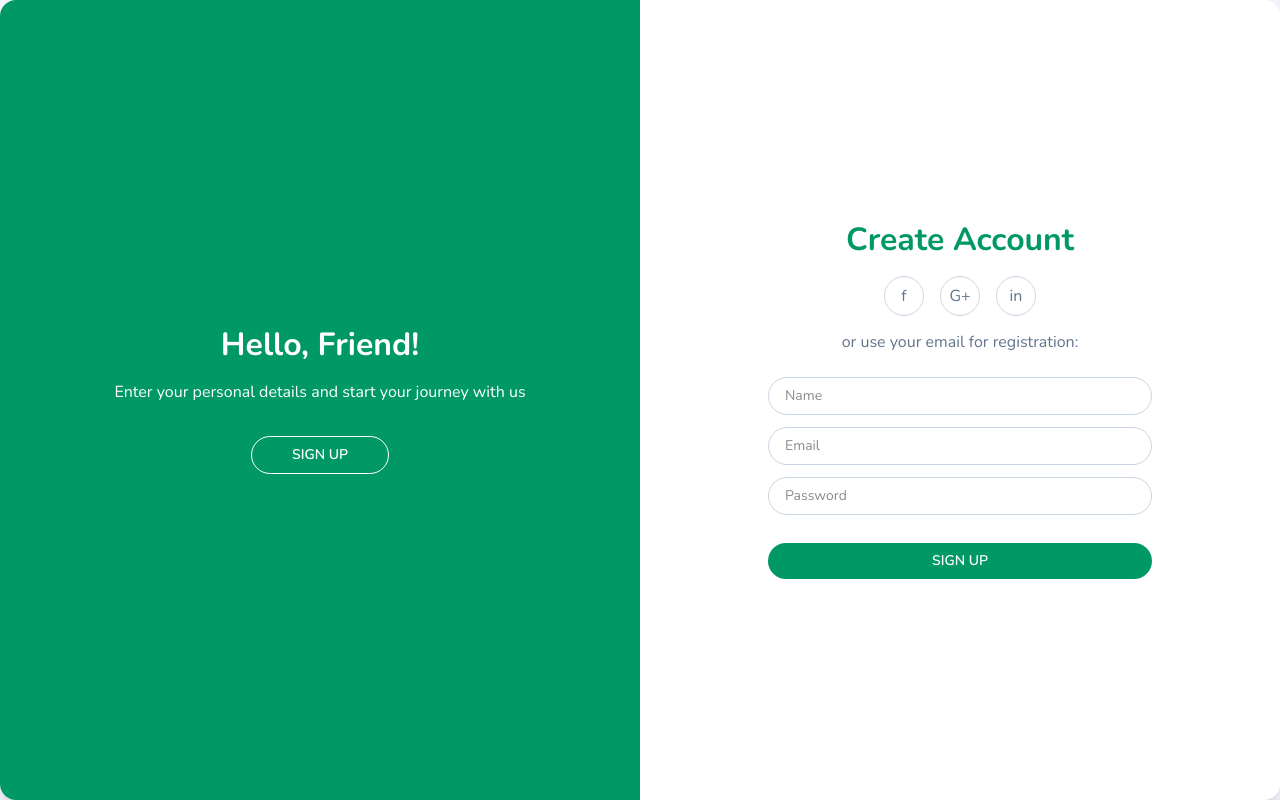
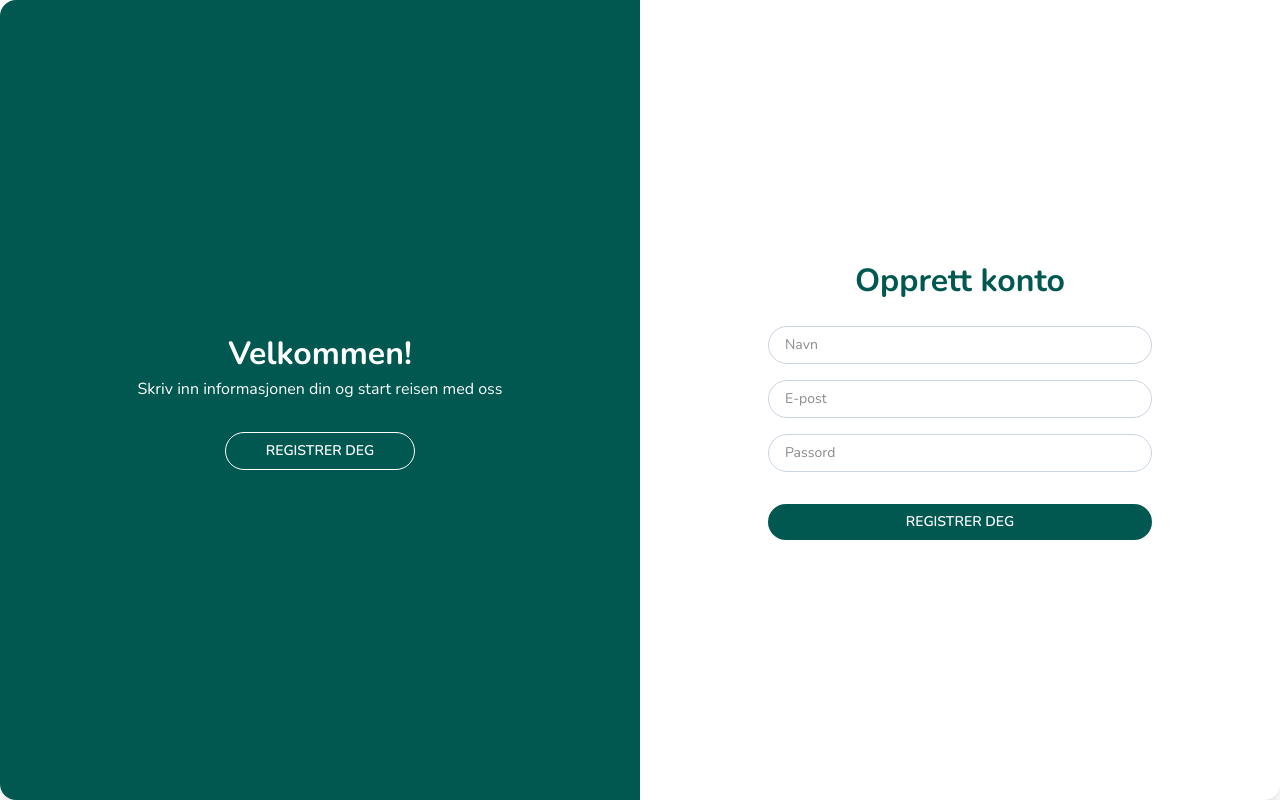
Before and after one commit to alepab03/tverrfaglig-prosjekt, a Next.js app in the folder nettside/: page /registrering in a window 1280 px wide. Built offline with nearby package versions, Linux system fonts and the light colour scheme.

Commit message:
update page reg

```diff
--- a/nettside/src/app/registrering/page.tsx
+++ b/nettside/src/app/registrering/page.tsx
@@ -1,137 +1,137 @@
 "use client";
+import { useState } from "react";
 
-import React, { useState } from "react";
+// Gjenbrukbar input-komponent i samme stil
+let InputField = ({ type, placeholder }: { type: string; placeholder: string }) => (
+  <input
+    type={type}
+    placeholder={placeholder}
+    className={`
+      border border-slate-300 rounded-full px-4 py-2 text-sm
+      focus:border-[var(--green)] focus:ring-2 focus:ring-[var(--green)] focus:outline-none
+      transition
+    `}
+  />
+);
 
-const DiprellaAuth: React.FC = () => {
-  const [isSignIn, setIsSignIn] = useState(true);
+export default function Reg() {
+  let [isSignIn, setIsSignIn] = useState<boolean>(true);
+
+  // Skjema-handlere
+  let handleSignIn = (e: React.FormEvent<HTMLFormElement>) => {
+    e.preventDefault();
+    console.log("Logg inn sendt!");
+  };
+
+  let handleRegister = (e: React.FormEvent<HTMLFormElement>) => {
+    e.preventDefault();
+    console.log("Registrering sendt!");
+  };
+
+  // Dynamisk innhold for desktop-panelet
+  let panelContent = isSignIn ? (
+    <>
+      <h2 style={{ fontSize: "var(--h2)", fontWeight: 700 }}>Velkommen!</h2>
+      <p className="text-sm text-center mb-8" style={{ color: "var(--background)" }}>
+        Skriv inn informasjonen din og start reisen med oss
+      </p>
+      <button
+        onClick={() => setIsSignIn(false)}
+        style={{
+          borderColor: "var(--background)",
+          backgroundColor: "transparent",
+          color: "var(--background)"
+        }}
+        className="border rounded-full px-10 py-2 text-sm font-semibold hover:bg-white hover:text-[var(--green)] transition"
+      >
+        REGISTRER DEG
+      </button>
+    </>
+  ) : (
+    <>
+      <h2 style={{ fontSize: "var(--h2)", fontWeight: 700 }}>Velkommen tilbake!</h2>
+      <p className="text-sm text-center mb-8" style={{ color: "var(--background)" }}>
+        For å holde kontakten, logg inn med informasjonen din
+      </p>
+      <button
+        onClick={() => setIsSignIn(true)}
+        style={{
+          borderColor: "var(--background)",
+          backgroundColor: "transparent",
+          color: "var(--background)"
+        }}
+        className="border rounded-full px-10 py-2 text-sm font-semibold hover:bg-white hover:text-[var(--green)] transition"
+      >
+        LOGG INN
+      </button>
+    </>
+  );
 
   return (
-    <div className="h-screen flex items-center justify-center bg-slate-100">
-      <div className="relative w-full h-screen bg-white rounded-2xl shadow-xl overflow-hidden">
+    <div
+      className="h-screen w-screen flex items-center justify-center"
+      style={{ backgroundColor: "var(--background)", color: "var(--foreground)" }}
+    >
+      <div className="relative w-full h-full rounded-2xl shadow-xl overflow-hidden md:grid md:grid-cols-2">
 
-        {/* GRID: Sign In (left) + Sign Up (right) */}
-        <div className="grid grid-cols-2 h-full">
-
-          {/* LEFT: SIGN IN */}
-          <div className="flex flex-col items-center justify-center p-10">
-            <h2 className="text-3xl font-bold text-emerald-600 mb-4">
-              Sign in to Diprella
+        {/* Venstre / høyre innhold */}
+        <div className={`flex flex-col items-center justify-center p-10 transition-all duration-500
+          ${isSignIn ? "block" : "hidden md:flex"}`}
+        >
+          <h2 className="font-bold mb-6 text-2xl" style={{ color: "var(--green)" }}>
+            Logg inn
           </h2>
-
-            <div className="flex gap-4 mb-4">
-              <button className="w-10 h-10 rounded-full border border-slate-300 flex items-center justify-center text-slate-500">f</button>
-              <button className="w-10 h-10 rounded-full border border-slate-300 flex items-center justify-center text-slate-500">G+</button>
-              <button className="w-10 h-10 rounded-full border border-slate-300 flex items-center justify-center text-slate-500">in</button>
-            </div>
-
-            <p className="text-xs text-slate-500 mb-6">or use your email account:</p>
-
-            <form className="w-full max-w-sm flex flex-col gap-3">
-              <input
-                type="email"
-                placeholder="Email"
-                className="border border-slate-300 rounded-full px-4 py-2 text-sm focus:ring-2 focus:ring-emerald-400"
-              />
-              <input
-                type="password"
-                placeholder="Password"
-                className="border border-slate-300 rounded-full px-4 py-2 text-sm focus:ring-2 focus:ring-emerald-400"
-              />
-
-              <a className="text-xs text-emerald-600 text-right cursor-pointer hover:underline">
-                Forgot your password?
+          <form onSubmit={handleSignIn} className="w-full max-w-sm flex flex-col gap-4">
+            <InputField type="email" placeholder="E-post" />
+            <InputField type="password" placeholder="Passord" />
+            <a className="text-xs text-right cursor-pointer hover:underline text-(--green)">
+              Glemt passordet?
             </a>
-
-              <button
-                type="submit"
-                className="mt-4 bg-emerald-600 text-white rounded-full py-2 text-sm font-semibold hover:bg-emerald-700 transition"
-              >
-                SIGN IN
+            <button type="submit" style={{ backgroundColor: "var(--green)" }}
+              className="mt-4 text-white rounded-full py-2 text-sm font-semibold hover:opacity-90 transition">
+              LOGG INN
             </button>
           </form>
         </div>
 
-          {/* RIGHT: SIGN UP */}
-          <div className="flex flex-col items-center justify-center p-10">
-            <h2 className="text-3xl font-bold text-emerald-600 mb-4">
-              Create Account
+        <div className={`flex flex-col items-center justify-center p-10 transition-all duration-500
+          ${!isSignIn ? "block" : "hidden md:flex"}`}
+        >
+          <h2 className="font-bold mb-6 text-2xl" style={{ color: "var(--green)" }}>
+            Opprett konto
           </h2>
-
-            <div className="flex gap-4 mb-4">
-              <button className="w-10 h-10 rounded-full border border-slate-300 flex items-center justify-center text-slate-500">f</button>
-              <button className="w-10 h-10 rounded-full border border-slate-300 flex items-center justify-center text-slate-500">G+</button>
-              <button className="w-10 h-10 rounded-full border border-slate-300 flex items-center justify-center text-slate-500">in</button>
-            </div>
-
-            <p className="text-xs text-slate-500 mb-6">or use your email for registration:</p>
-
-            <form className="w-full max-w-sm flex flex-col gap-3">
-              <input
-                type="text"
-                placeholder="Name"
-                className="border border-slate-300 rounded-full px-4 py-2 text-sm focus:ring-2 focus:ring-emerald-400"
-              />
-              <input
-                type="email"
-                placeholder="Email"
-                className="border border-slate-300 rounded-full px-4 py-2 text-sm focus:ring-2 focus:ring-emerald-400"
-              />
-              <input
-                type="password"
-                placeholder="Password"
-                className="border border-slate-300 rounded-full px-4 py-2 text-sm focus:ring-2 focus:ring-emerald-400"
-              />
-
-              <button
-                type="submit"
-                className="mt-4 bg-emerald-600 text-white rounded-full py-2 text-sm font-semibold hover:bg-emerald-700 transition"
-              >
-                SIGN UP
+          <form onSubmit={handleRegister} className="w-full max-w-sm flex flex-col gap-4">
+            <InputField type="text" placeholder="Navn" />
+            <InputField type="email" placeholder="E-post" />
+            <InputField type="password" placeholder="Passord" />
+            <button type="submit" style={{ backgroundColor: "var(--green)" }}
+              className="mt-4 text-white rounded-full py-2 text-sm font-semibold hover:opacity-90 transition">
+              REGISTRER DEG
             </button>
           </form>
         </div>
+
+        {/* Desktop: grønt slide-panel */}
+        <div
+          className={`hidden md:flex absolute top-0 left-0 w-1/2 h-full flex-col items-center justify-center p-10
+            transition-transform duration-700 ease-in-out ${isSignIn ? "translate-x-0" : "translate-x-full"}`}
+          style={{ backgroundColor: "var(--green)", color: "var(--background)" }}
+        >
+          {panelContent}
         </div>
 
-        {/* GREEN SLIDING PANEL */}
-        <div
-          className={`
-            absolute top-0 w-1/2 h-full bg-emerald-600 text-white
-            flex flex-col items-center justify-center p-10
-            transition-transform duration-700 ease-in-out
-            ${isSignIn ? "translate-x-0" : "translate-x-full"}
-          `}
+        {/* Mobil knapp */}
+        <button className="md:hidden absolute top-1/2 -translate-y-1/2 p-4 text-white rounded-full shadow-lg"
+          style={{
+            backgroundColor: "var(--green)",
+            right: isSignIn ? "10px" : "auto",
+            left: !isSignIn ? "10px" : "auto"
+          }}
+          onClick={() => setIsSignIn(!isSignIn)}
         >
-          {isSignIn ? (
-            <>
-              <h2 className="text-3xl font-bold mb-4">Hello, Friend!</h2>
-              <p className="text-sm text-center mb-8">
-                Enter your personal details and start your journey with us
-              </p>
-              <button
-                onClick={() => setIsSignIn(false)}
-                className="border border-white rounded-full px-10 py-2 text-sm font-semibold hover:bg-white hover:text-emerald-600 transition"
-              >
-                SIGN UP
+          {isSignIn ? "→" : "←"}
         </button>
-            </>
-          ) : (
-            <>
-              <h2 className="text-3xl font-bold mb-4">Welcome Back!</h2>
-              <p className="text-sm text-center mb-8">
-                To keep connected with us please login with your personal info
-              </p>
-              <button
-                onClick={() => setIsSignIn(true)}
-                className="border border-white rounded-full px-10 py-2 text-sm font-semibold hover:bg-white hover:text-emerald-600 transition"
-              >
-                SIGN IN
-              </button>
-            </>
-          )}
-        </div>
       </div>
     </div>
   );
-};
-
-export default DiprellaAuth;
+}
```
Lines whose indentation alone changed are shown as unchanged.
